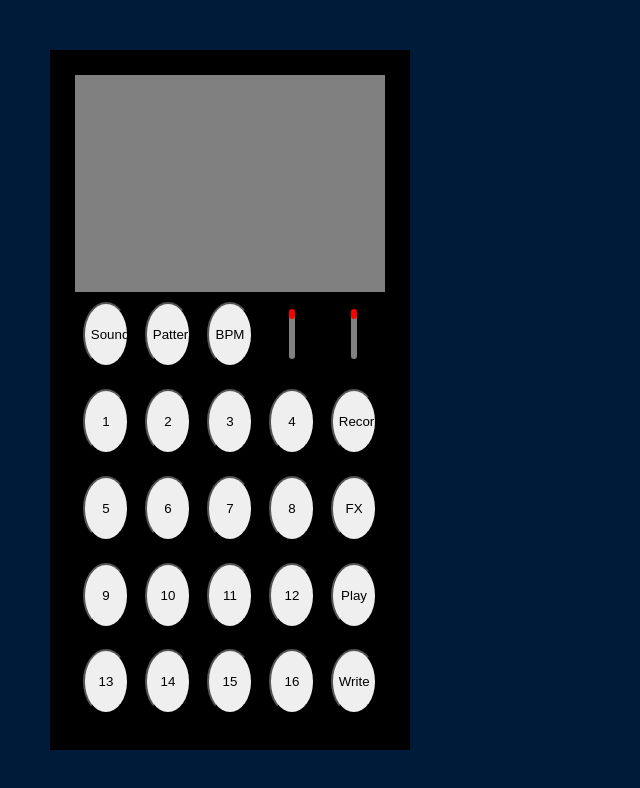
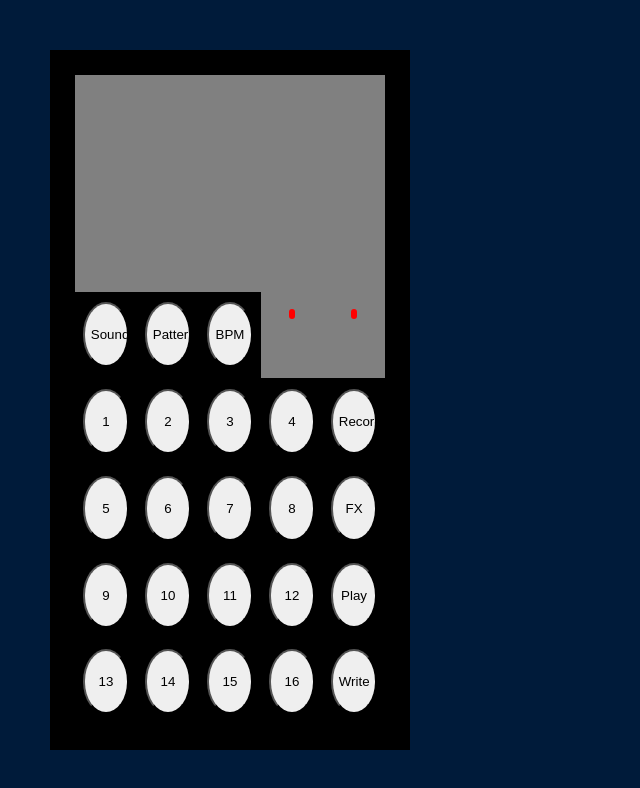
Before and after one commit to dougllittle/React-PO, a React (Create React App) app: page / in a window 1280 px wide. Shown: the top 788 px of the page, without its empty margins (0-640 px from the left). Built offline with nearby package versions, Linux system fonts and the light colour scheme.

Commit message:
Update Controls.css
new stylez

```diff
--- a/src/css/Controls.css
+++ b/src/css/Controls.css
@@ -31,6 +31,10 @@
 	width:75%;
 	height:75%;
 	border-radius:100%;
+}
+
+.po-row-button.po-knob{
+	background:gray;
 }
 
 .po-row-button.po-knob .po-btn{
```
